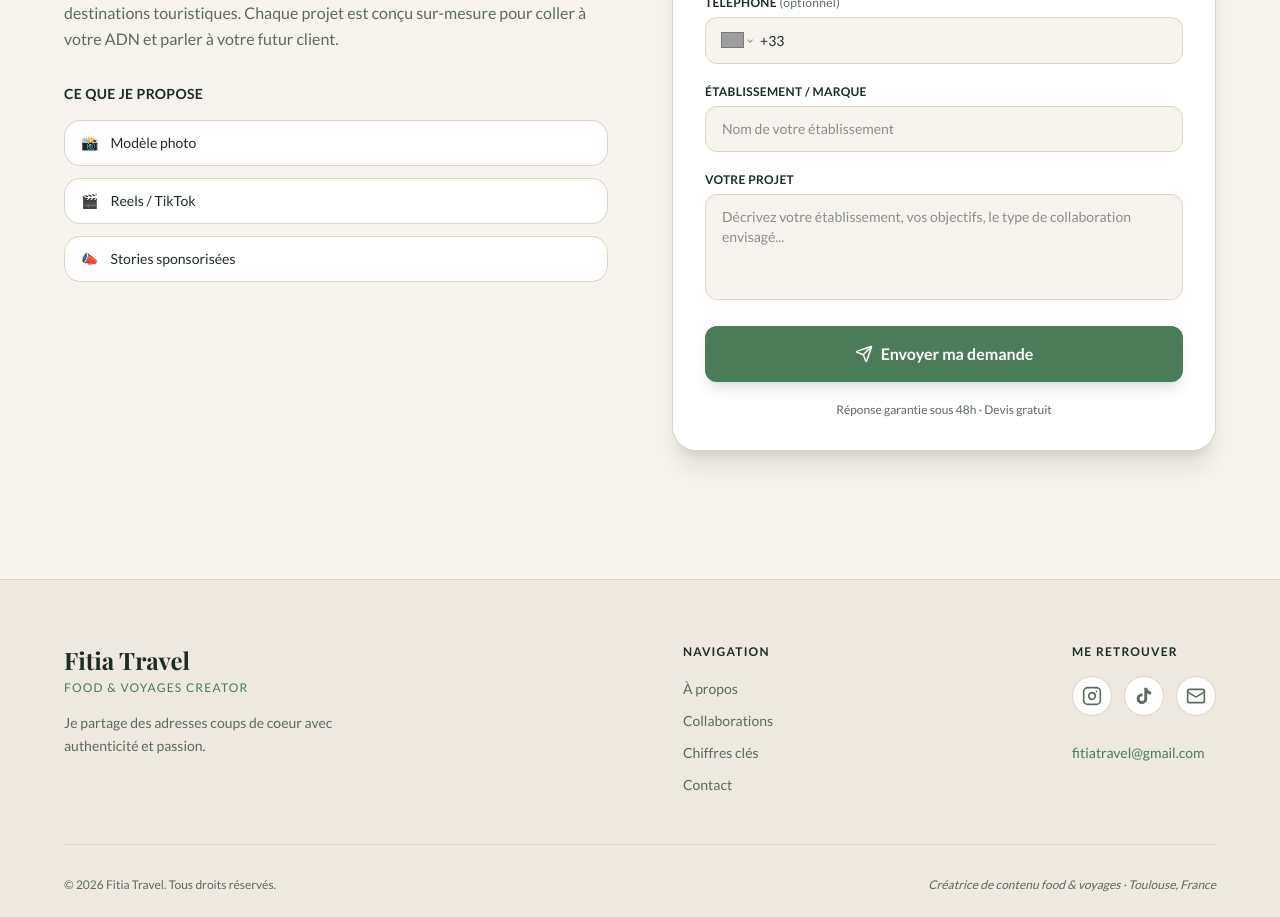
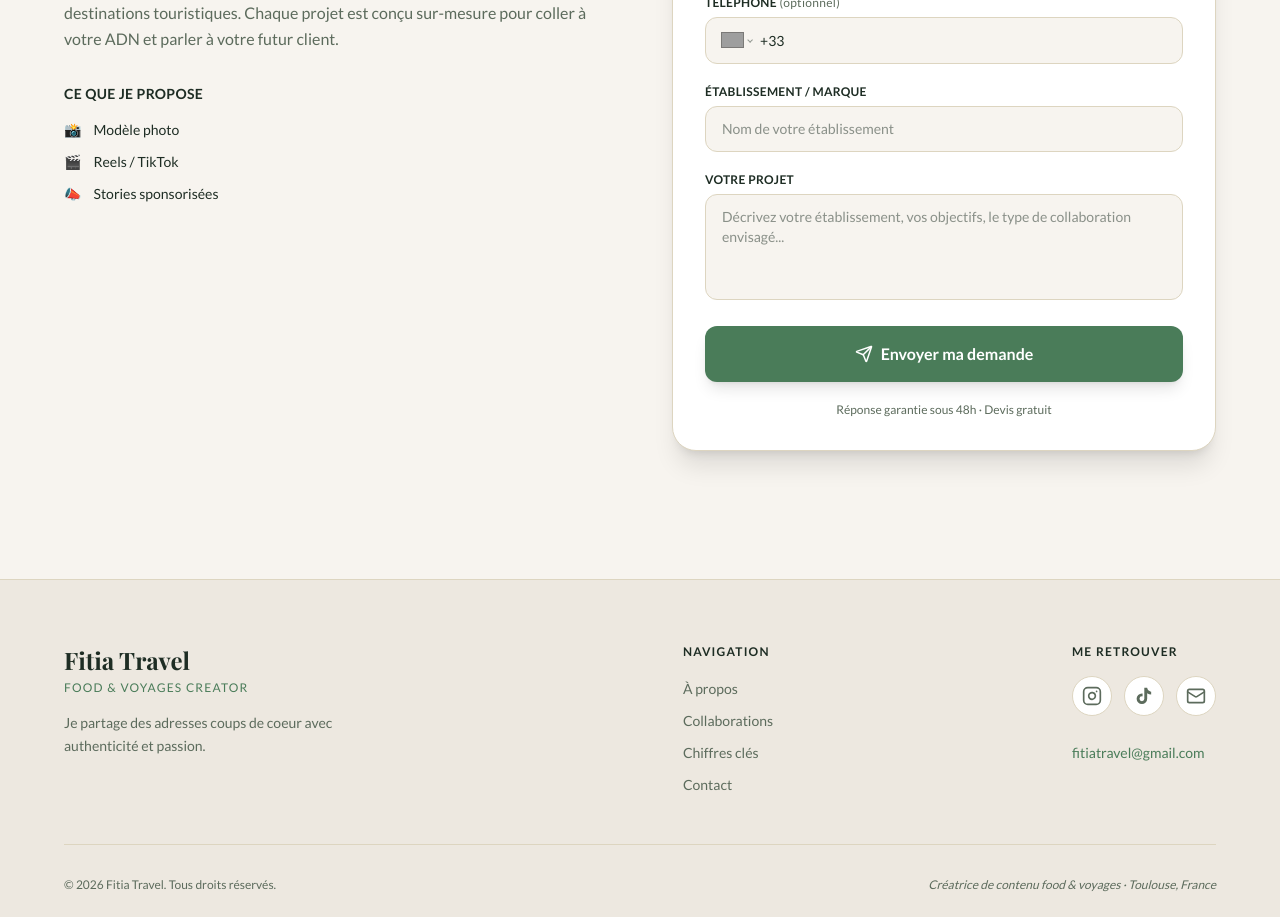
Before and after one commit to fitia04/portfolio-site, a Next.js app: page / in a window 1280 px wide. Shown: the part 4620-5537 px from the top of the page. Built offline with nearby package versions, Linux system fonts and the light colour scheme; grey boxes are pictures that could not be loaded; a web font is replaced by a local one.

Commit message:
Remove button styling on services list in Contact

```diff
--- a/app/components/Contact.tsx
+++ b/app/components/Contact.tsx
@@ -86,7 +86,7 @@
               {services.map((s) => (
                 <div
                   key={s.label}
-                  className="flex items-center gap-3 bg-white border border-[#DDD5C0] rounded-2xl px-4 py-3 text-sm text-[#1E2D24] font-medium"
+                  className="flex items-center gap-3 text-sm text-[#1E2D24] font-medium"
                 >
                   <span>{s.icon}</span>
                   {s.label}
```
